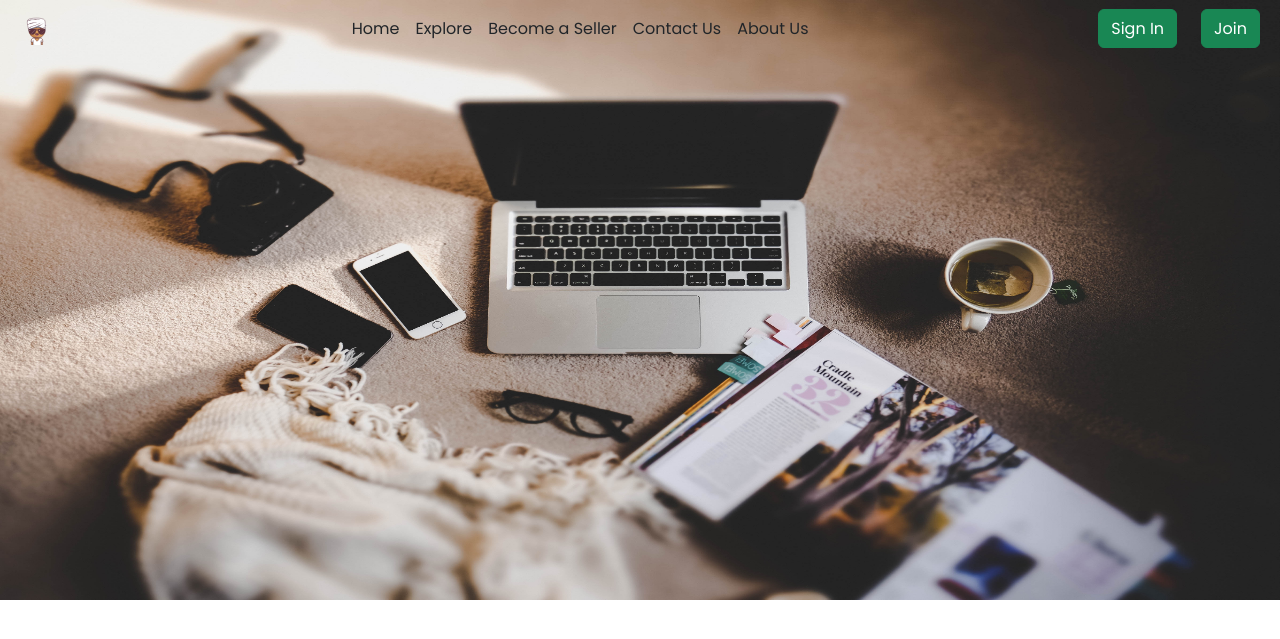
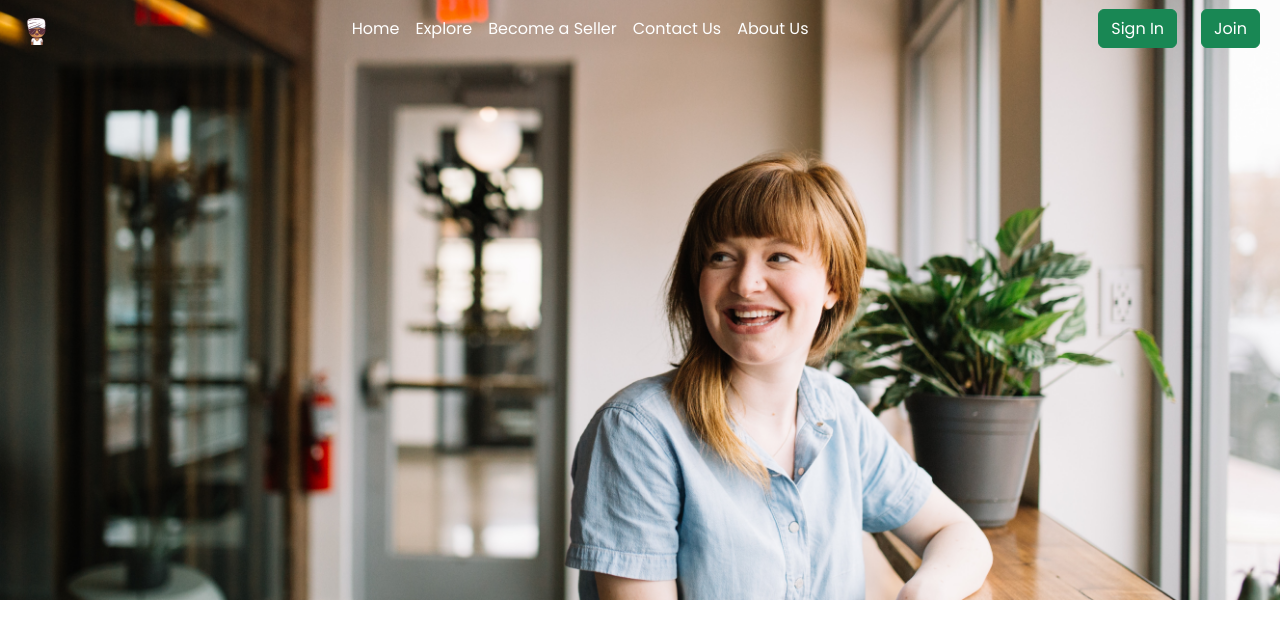
Before and after one commit to Devsantoshkumar/LocalJobConnect, a PHP site: page /localjobconnect/ in a window 1280 px wide. Shown: the top 639 px of the page. Run offline with PHP 8.4, Linux system fonts and the light colour scheme.

Commit message:
image change

```diff
--- a/assets/css/style.css
+++ b/assets/css/style.css
@@ -7,6 +7,7 @@
     position: absolute;
     top: 0;
     width: 100%;
+    object-fit: cover;
     height: 600px;
     z-index: -1;
 }
--- a/private/view/includes/navbar.view.php
+++ b/private/view/includes/navbar.view.php
@@ -12,19 +12,19 @@
         <div class="collapse navbar-collapse" id="navbarNavDropdown">
             <ul class="navbar-nav m-auto">
                 <li class="nav-item">
-                    <a class="nav-link poppins text-dark" aria-current="page" href="#">Home</a>
+                    <a class="nav-link poppins text-white" aria-current="page" href="#">Home</a>
                 </li>
                 <li class="nav-item">
-                    <a class="nav-link poppins text-dark" aria-current="page" href="#">Explore</a>
+                    <a class="nav-link poppins text-white" aria-current="page" href="#">Explore</a>
                 </li>
                 <li class="nav-item">
-                    <a class="nav-link poppins text-dark" aria-current="page" href="#">Become a Seller</a>
+                    <a class="nav-link poppins text-white" aria-current="page" href="#">Become a Seller</a>
                 </li>
                 <li class="nav-item">
-                    <a class="nav-link poppins text-dark" aria-current="page" href="#">Contact Us</a>
+                    <a class="nav-link poppins text-white" aria-current="page" href="#">Contact Us</a>
                 </li>
                 <li class="nav-item">
-                    <a class="nav-link poppins text-dark" aria-current="page" href="#">About Us</a>
+                    <a class="nav-link poppins text-white" aria-current="page" href="#">About Us</a>
                 </li>
             </ul>
             <button class="btn btn-success mx-lg-3"><a href="#" class="text-decoration-none text-white poppins">Sign In</a></button>
```
Also changed, not shown: assets/image/bg-1.jpg.
